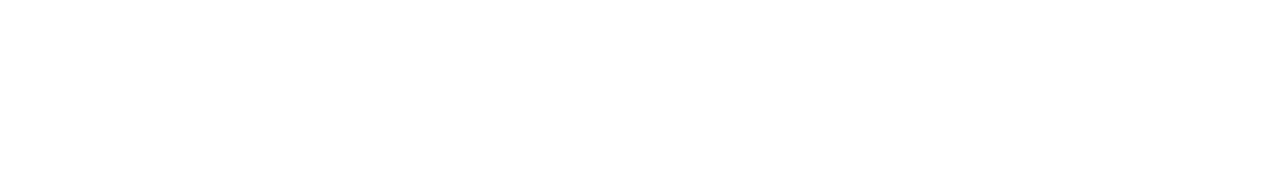
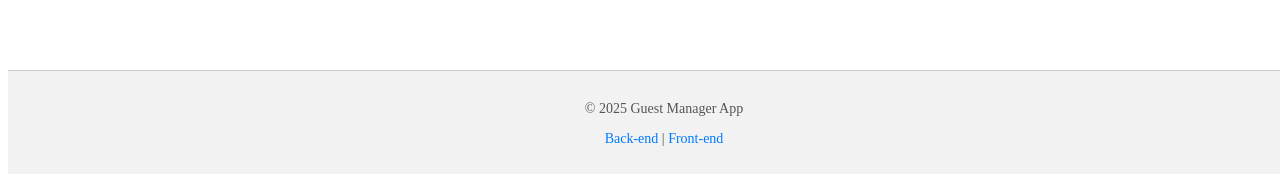
Before and after one commit to KaarelsGIT/guest-list-manager-CLI, an Angular app: page / in a window 1280 px wide. Shown: the part 623-797 px from the top of the page. Built offline with nearby package versions, Linux system fonts and the light colour scheme; no server answers.

Commit message:
added footer.component

```diff
--- a/src/app/app.component.html
+++ b/src/app/app.component.html
@@ -1,5 +1,6 @@
 <app-header></app-header>
 <router-outlet>
-  <app-guest-table [guests] = "guests">
+  <app-guest-table [guests]="guests">
   </app-guest-table>
 </router-outlet>
+<app-footer></app-footer>
--- a/src/app/app.component.ts
+++ b/src/app/app.component.ts
@@ -3,10 +3,11 @@
 import {HeaderComponent} from './shared/components/header/header.component';
 import {GuestTableComponent} from './features/guest-table/guest-table.component';
 import {GuestService} from './core/services/guest.service';
+import {FooterComponent} from './shared/components/footer/footer.component';
 
 @Component({
   selector: 'app-root',
-  imports: [RouterOutlet, HeaderComponent, GuestTableComponent],
+  imports: [RouterOutlet, HeaderComponent, GuestTableComponent, FooterComponent],
   templateUrl: './app.component.html',
   styleUrl: './app.component.css'
 })
--- /dev/null
+++ b/src/app/shared/components/footer/footer.component.css
@@ -0,0 +1,18 @@
+.app-footer {
+  text-align: center;
+  padding: 1rem;
+  font-size: 0.875rem;
+  background-color: #f2f2f2;
+  color: #555;
+  border-top: 1px solid #ccc;
+  position: fixed;
+  bottom: 0;
+  width: 100%;
+}
+.app-footer a {
+  color: #007bff;
+  text-decoration: none;
+}
+.app-footer a:hover {
+  text-decoration: underline;
+}
--- /dev/null
+++ b/src/app/shared/components/footer/footer.component.html
@@ -0,0 +1,7 @@
+<footer class="app-footer">
+  <p>&copy; {{ currentYear }} Guest Manager App</p>
+  <p>
+    <a href="https://github.com/KaarelsGIT/guest-list-manager" target="_blank">Back-end</a> |
+    <a href="https://github.com/KaarelsGIT/guest-list-manager-CLI" target="_blank">Front-end</a>
+  </p>
+</footer>
--- /dev/null
+++ b/src/app/shared/components/footer/footer.component.ts
@@ -0,0 +1,11 @@
+import { Component } from '@angular/core';
+
+@Component({
+  selector: 'app-footer',
+  imports: [],
+  templateUrl: './footer.component.html',
+  styleUrl: './footer.component.css'
+})
+export class FooterComponent {
+  currentYear = new Date().getFullYear();
+}
```
Also changed, not shown: 1 other file (tests, documents, lock files or other folders).
